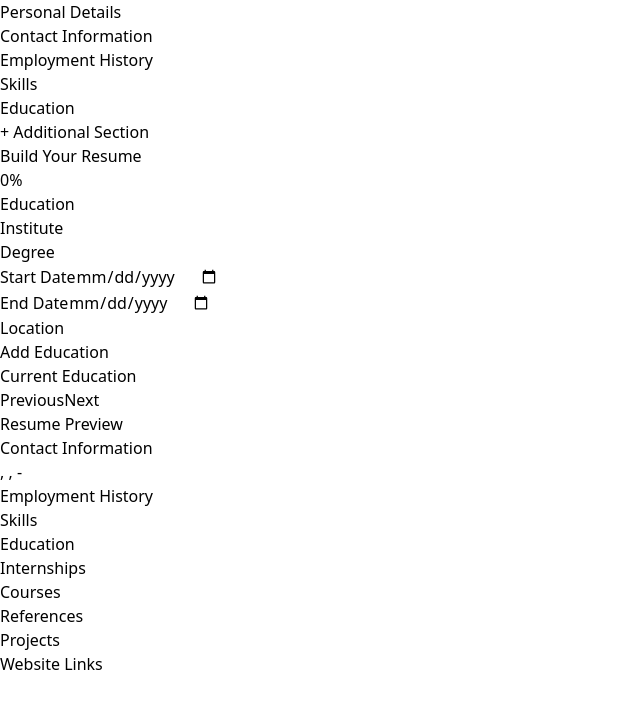
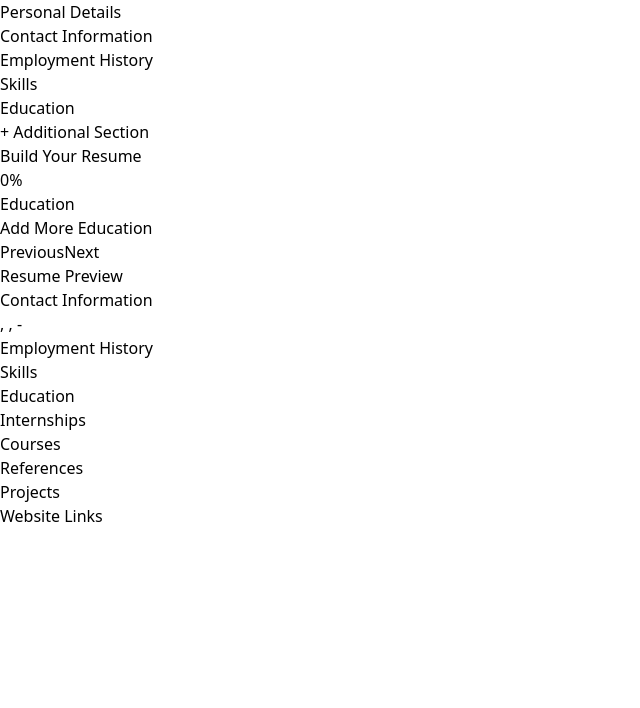
Before and after one commit to najju1997/resumebuilder, a React app: page /resume-builder in a window 1280 px wide. Both pictures are taken after a click on the button "Education". Shown: the top 708 px of the page, without its empty margins (0-640 px from the left). Built offline with nearby package versions, Linux system fonts and the light colour scheme; the HTML template or start-up script is replaced by a standard one.

Commit message:
Edit Education Form

```diff
--- a/package.json
+++ b/package.json
@@ -11,7 +11,9 @@
   },
   "dependencies": {
     "@reduxjs/toolkit": "^2.2.7",
+    "date-fns": "^3.6.0",
     "react": "^18.3.1",
+    "react-datepicker": "^7.3.0",
     "react-dom": "^18.3.1",
     "react-redux": "^9.1.2",
     "react-router-dom": "^6.26.1"
--- a/src/components/forms/EducationForm.jsx
+++ b/src/components/forms/EducationForm.jsx
@@ -1,116 +1,169 @@
-import { useState } from 'react';
+import { useState, useEffect } from 'react';
 import { useSelector, useDispatch } from 'react-redux';
-import { addEducation, removeEducation } from '../../redux/slices/resumeSlice';
+import DatePicker from 'react-datepicker';
+import "react-datepicker/dist/react-datepicker.css";
+import { addEducation, removeEducation, updateEducation } from '../../redux/slices/resumeSlice';
+import { validateEndDate } from '../../utils/dateValidation';
+import { format } from 'date-fns';
 
 const EducationForm = ({ onNext, onPrevious }) => {
   const dispatch = useDispatch();
   const education = useSelector((state) => state.resume.education);
 
-  const [educationDetails, setEducationDetails] = useState({
+  const [expandedIndex, setExpandedIndex] = useState(null);
+  const [dateError, setDateError] = useState(false);
+
+  useEffect(() => {
+    setExpandedIndex(null);
+  }, []);
+
+  const handleDateChange = (date, index, field) => {
+    const formattedDate = date ? format(date, 'MMM yyyy') : '';
+    const updatedEducation = { ...education[index], [field]: formattedDate };
+
+    if (field === 'startDate' || field === 'endDate') {
+      const isValid = validateEndDate(updatedEducation.startDate, updatedEducation.endDate);
+      setDateError(!isValid);
+    }
+
+    dispatch(updateEducation({ index, ...updatedEducation }));
+  };
+
+  const handleChange = (e, index) => {
+    const { name, value } = e.target;
+    const updatedEducation = { ...education[index], [name]: value };
+    dispatch(updateEducation({ index, ...updatedEducation }));
+  };
+
+  const handleDeleteEducation = (index) => {
+    dispatch(removeEducation(index));
+    if (expandedIndex === index) {
+      setExpandedIndex(null);
+    }
+  };
+
+  const handleAddMoreClick = () => {
+    dispatch(addEducation({
       institute: '',
       degree: '',
       startDate: '',
       endDate: '',
       location: '',
-  });
-
-  const handleChange = (e) => {
-    const { name, value } = e.target;
-    setEducationDetails({
-      ...educationDetails,
-      [name]: value,
-    });
+    }));
+    setExpandedIndex(education.length);
   };
 
-  const handleAddEducation = () => {
-    if (educationDetails.institute && educationDetails.degree) {
-      dispatch(addEducation({ ...educationDetails }));
-      setEducationDetails({
-        institute: '',
-        degree: '',
-        startDate: '',
-        endDate: '',
-        location: '',
-      });
-    }
-  };
-
-  const handleDeleteEducation = (index) => {
-    dispatch(removeEducation(index));
+  const toggleExpandCollapse = (index) => {
+    setExpandedIndex((prevIndex) => (prevIndex === index ? null : index));
   };
 
   return (
     <div className="education-form">
-      <h2>Education</h2>
+      <h2 className="text-2xl font-semibold mb-4">Education</h2>
+
+      {education.map((edu, index) => (
+        <div key={index} className="border rounded-lg mb-4 shadow-sm">
+          <div
+            className="flex justify-between items-center p-4 bg-gray-100 cursor-pointer"
+            onClick={() => toggleExpandCollapse(index)}
+          >
+            <div>
+              <strong className="text-lg">{edu.degree || "Untitled"}</strong> at {edu.institute || ""}
+            </div>
+            <div className="flex items-center">
+              <button
+                onClick={(e) => {
+                  e.stopPropagation();
+                  handleDeleteEducation(index);
+                }}
+                className="text-red-500 mr-4"
+              >
+                Delete
+              </button>
+              {expandedIndex === index ? (
+                <button className="text-blue-500">Collapse</button>
+              ) : (
+                <button className="text-blue-500">Expand</button>
+              )}
+            </div>
+          </div>
+          {expandedIndex === index && (
+            <div className="p-4 bg-white">
               <form>
-        <div>
-          <label htmlFor="institute">Institute</label>
+                <div className="mb-4">
+                  <label htmlFor="institute" className="block text-sm font-medium text-gray-700">Institute</label>
                   <input
                     type="text"
                     id="institute"
                     name="institute"
-            value={educationDetails.institute}
-            onChange={handleChange}
+                    value={edu.institute}
+                    placeholder="Enter your institute"
+                    onChange={(e) => handleChange(e, index)}
+                    className="mt-1 block w-full border border-gray-300 rounded-md shadow-sm p-2"
                   />
                 </div>
-        <div>
-          <label htmlFor="degree">Degree</label>
+                <div className="mb-4">
+                  <label htmlFor="degree" className="block text-sm font-medium text-gray-700">Degree</label>
                   <input
                     type="text"
                     id="degree"
                     name="degree"
-            value={educationDetails.degree}
-            onChange={handleChange}
+                    value={edu.degree}
+                    placeholder="Enter your degree"
+                    onChange={(e) => handleChange(e, index)}
+                    className="mt-1 block w-full border border-gray-300 rounded-md shadow-sm p-2"
                   />
                 </div>
-        <div>
-          <label htmlFor="startDate">Start Date</label>
-          <input
-            type="date"
-            id="startDate"
-            name="startDate"
-            value={educationDetails.startDate}
-            onChange={handleChange}
+                <div className="mb-4">
+                  <label htmlFor="startDate" className="block text-sm font-medium text-gray-700">Start Date</label>
+                  <DatePicker
+                    selected={edu.startDate ? new Date(edu.startDate) : null}
+                    onChange={(date) => handleDateChange(date, index, 'startDate')}
+                    dateFormat="MMM yyyy"
+                    showMonthYearPicker
+                    placeholderText="Select Start Date"
+                    className="mt-1 block w-full border border-gray-300 rounded-md shadow-sm p-2"
                   />
                 </div>
-        <div>
-          <label htmlFor="endDate">End Date</label>
-          <input
-            type="date"
-            id="endDate"
-            name="endDate"
-            value={educationDetails.endDate}
-            onChange={handleChange}
+                <div className="mb-4">
+                  <label htmlFor="endDate" className="block text-sm font-medium text-gray-700">End Date</label>
+                  <DatePicker
+                    selected={edu.endDate ? new Date(edu.endDate) : null}
+                    onChange={(date) => handleDateChange(date, index, 'endDate')}
+                    dateFormat="MMM yyyy"
+                    showMonthYearPicker
+                    placeholderText="Select End Date"
+                    className="mt-1 block w-full border border-gray-300 rounded-md shadow-sm p-2"
                   />
+                  {dateError && (
+                    <p className="text-red-500 text-sm mt-2">End date cannot be before start date.</p>
+                  )}
                 </div>
-        <div>
-          <label htmlFor="location">Location</label>
+                <div className="mb-4">
+                  <label htmlFor="location" className="block text-sm font-medium text-gray-700">Location</label>
                   <input
                     type="text"
                     id="location"
                     name="location"
-            value={educationDetails.location}
-            onChange={handleChange}
+                    value={edu.location}
+                    placeholder="Enter the location"
+                    onChange={(e) => handleChange(e, index)}
+                    className="mt-1 block w-full border border-gray-300 rounded-md shadow-sm p-2"
                   />
                 </div>
-        <button type="button" onClick={handleAddEducation}>
-          Add Education
+              </form>
+            </div>
+          )}
+        </div>
+      ))}
+
+      <button onClick={handleAddMoreClick} className="bg-green-500 text-white py-2 px-4 rounded-md mt-4">
+        Add More Education
       </button>
-      </form>
-      <div>
-        <h3>Current Education</h3>
-        <ul>
-          {education.map((edu, index) => (
-            <li key={index}>
-              {edu.degree} at {edu.institute} ({edu.startDate} - {edu.endDate})
-              <button onClick={() => handleDeleteEducation(index)}>Delete</button>
-            </li>
-          ))}
-        </ul>
-      </div>
+
       <div className="flex justify-between mt-4">
-          <button onClick={onPrevious} className="btn btn-secondary">Previous</button>
-          <button onClick={onNext} className="btn btn-primary">Next</button>
+        <button onClick={onPrevious} className="bg-gray-500 text-white py-2 px-4 rounded-md">Previous</button>
+        <button onClick={onNext} className="bg-blue-500 text-white py-2 px-4 rounded-md">Next</button>
       </div>
     </div>
   );
--- /dev/null
+++ b/src/utils/dateValidation.js
@@ -0,0 +1,17 @@
+import { isAfter, parse } from 'date-fns';
+
+/**
+ * Validates if the end date is not before the start date.
+ *
+ * @param {string} startDate - The start date in 'MMM yyyy' format.
+ * @param {string} endDate - The end date in 'MMM yyyy' format.
+ * @returns {boolean} - Returns true if endDate is valid, false otherwise.
+ */
+export const validateEndDate = (startDate, endDate) => {
+  if (!startDate || !endDate) return true; // No validation needed if one of the dates is missing
+
+  const start = parse(startDate, 'MMM yyyy', new Date());
+  const end = parse(endDate, 'MMM yyyy', new Date());
+
+  return isAfter(end, start) || start.getTime() === end.getTime(); // Valid if end date is after or equal to start date
+};
```
Also changed, not shown: src/components/forms/DateRangePicker.jsx (added, +32 -0 lines), src/redux/slices/resumeSlice.js (+55 -25 lines), src/components/Section.jsx (deleted), src/redux/reducers.js (deleted), 1 other file (tests, documents, lock files or other folders). Lines whose indentation alone changed are shown as unchanged.
